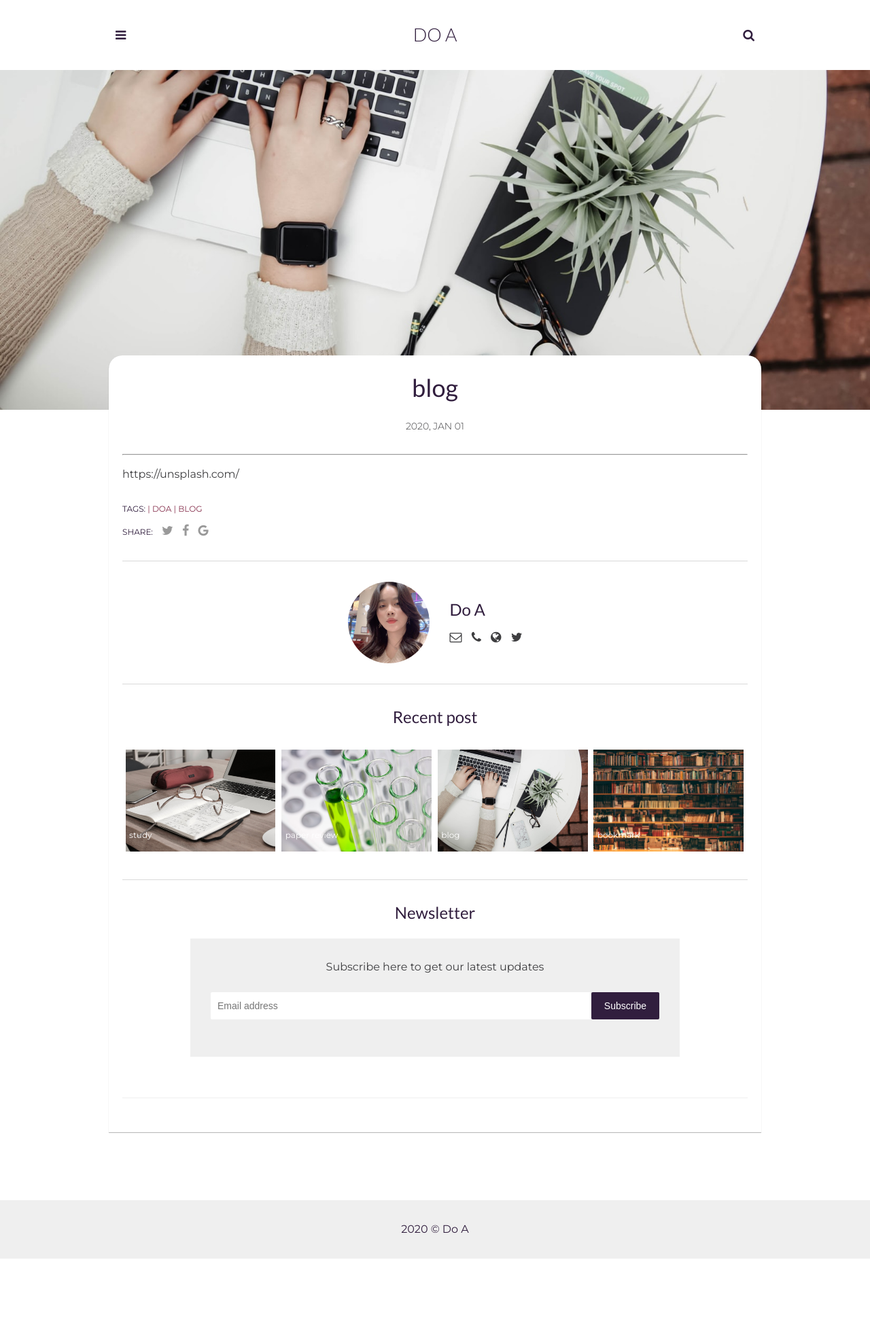
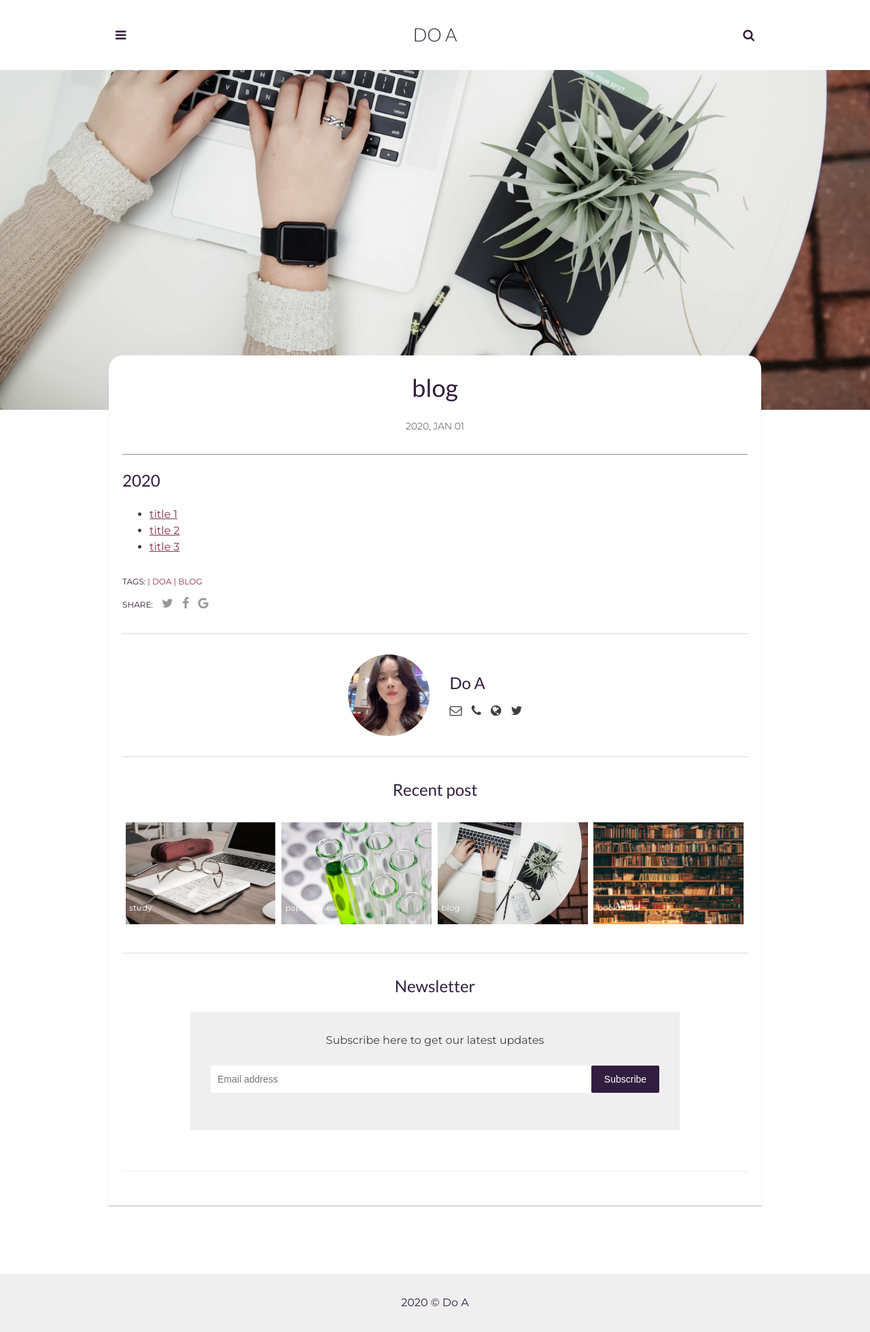
Before and after one commit to userdoa/userdoa.github.io, a Jekyll site: the page built from _posts/blog/2020-01-01-blog.markdown, in a window 1280 px wide. Shown: the whole page at 68% size. Built offline with Jekyll 4.4.1, drawn with Linux system fonts in a browser that asks for light colours; comment, search, counter and statistics services are not loaded.

Commit message:
Update 2020-01-01-blog.markdown

```diff
--- a/_posts/blog/2020-01-01-blog.markdown
+++ b/_posts/blog/2020-01-01-blog.markdown
@@ -6,8 +6,10 @@ img: blog.jpg
 tags: [DoA, blog]
 ---
 
-
-
 ---
 
-https://unsplash.com/
+## 2020
+
+- <a href="https://userdoa.github.io/">title 1</a>
+- <a href="https://userdoa.github.io/">title 2</a>
+- <a href="https://userdoa.github.io/">title 3</a>
```
